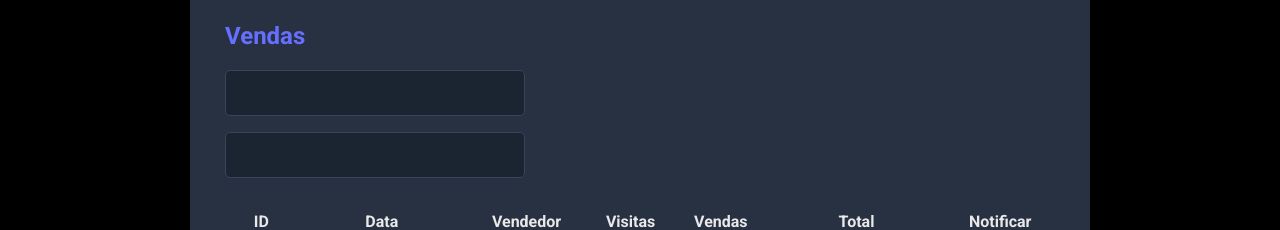
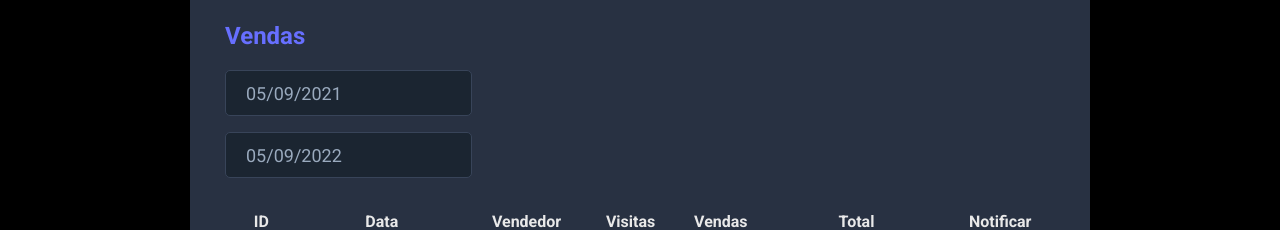
Before and after one commit to guinn83/dsmeta-frontend-backend, a React (Vite) app in the folder frontend/: page / in a window 1280 px wide. Shown: the part 273-503 px from the top of the page. Built offline with nearby package versions, Linux system fonts and the light colour scheme.

Commit message:
DatePicker implementation

```diff
--- a/frontend/package.json
+++ b/frontend/package.json
@@ -9,7 +9,9 @@
     "preview": "vite preview"
   },
   "dependencies": {
+    "@types/react-datepicker": "4.4.2",
     "react": "^18.2.0",
+    "react-datepicker": "4.8.0",
     "react-dom": "^18.2.0"
   },
   "devDependencies": {
--- a/frontend/src/componentes/SalesCard/index.tsx
+++ b/frontend/src/componentes/SalesCard/index.tsx
@@ -1,16 +1,43 @@
-import NotificationButton from "../NotificationButton"
-import "./styles.css"
+import NotificationButton from "../NotificationButton";
+import "./styles.css";
+
+import DatePicker from "react-datepicker";
+import "react-datepicker/dist/react-datepicker.css";
+import { registerLocale, setDefaultLocale } from "react-datepicker";
+import ptbr from 'date-fns/locale/pt-BR';
+import { useState } from "react";
+registerLocale('ptbr', ptbr);
 
 function SalesCard() {
+
+    //const min = new Date(new Date().setDate(new Date().getDate() - 365));
+    const min = new Date(new Date().setUTCFullYear(new Date().getFullYear() - 1));
+    const max = new Date();
+
+    const [minDate, setMinDate] = useState(min);
+    const [maxDate, setMaxDate] = useState(max);
+
     return (
         <div className="dsmeta-card">
             <h2 className="dsmeta-sales-title">Vendas</h2>
             <div>
                 <div className="dsmeta-form-control-container">
-                    <input className="dsmeta-form-control" type="text" />
+                    <DatePicker
+                        locale="ptbr"
+                        selected={minDate}
+                        onChange={(date: Date) => setMinDate(date)}
+                        className="dsmeta-form-control"
+                        dateFormat="dd/MM/yyyy"
+                    />
                 </div>
                 <div className="dsmeta-form-control-container">
-                    <input className="dsmeta-form-control" type="text" />
+                    <DatePicker
+                        locale="ptbr"
+                        selected={maxDate}
+                        onChange={(date: Date) => setMaxDate(date)}
+                        className="dsmeta-form-control"
+                        dateFormat="dd/MM/yyyy"
+                    />
                 </div>
             </div>
 
```
Also changed, not shown: 1 other file (tests, documents, lock files or other folders).
